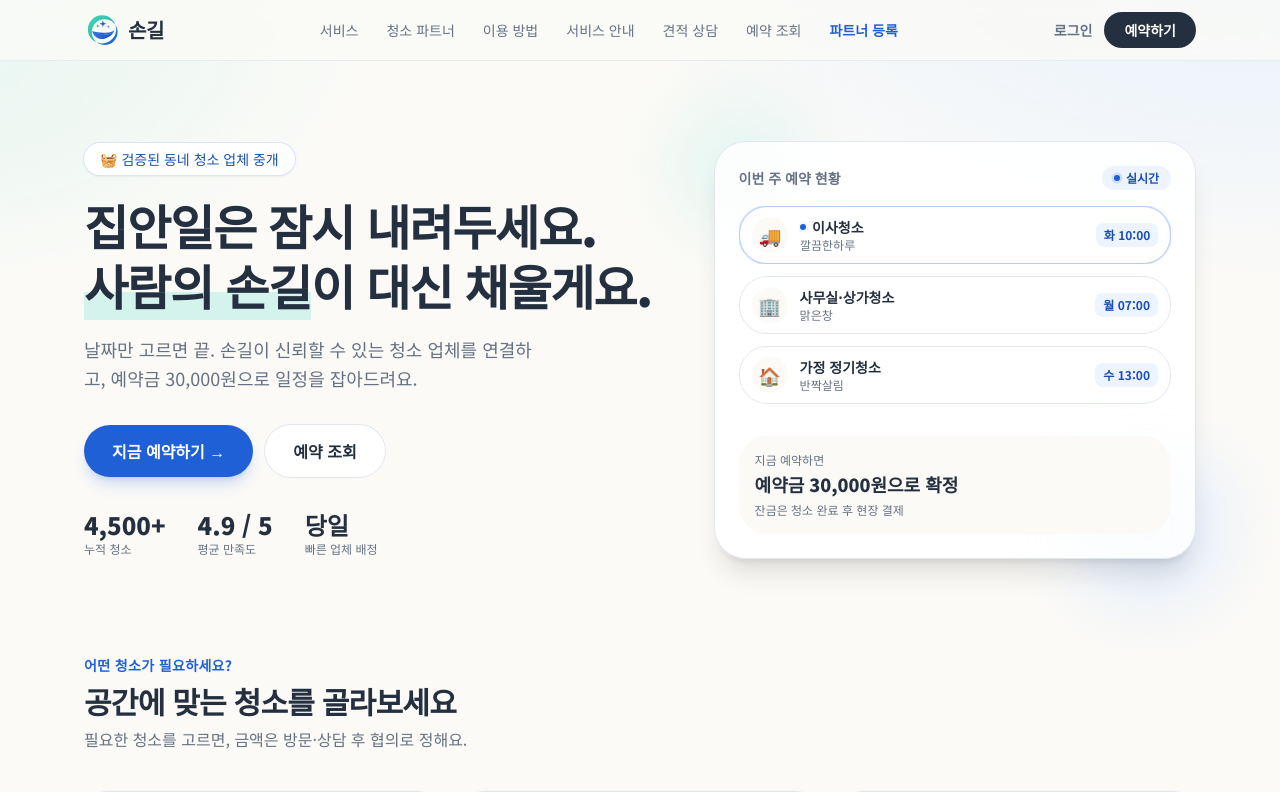
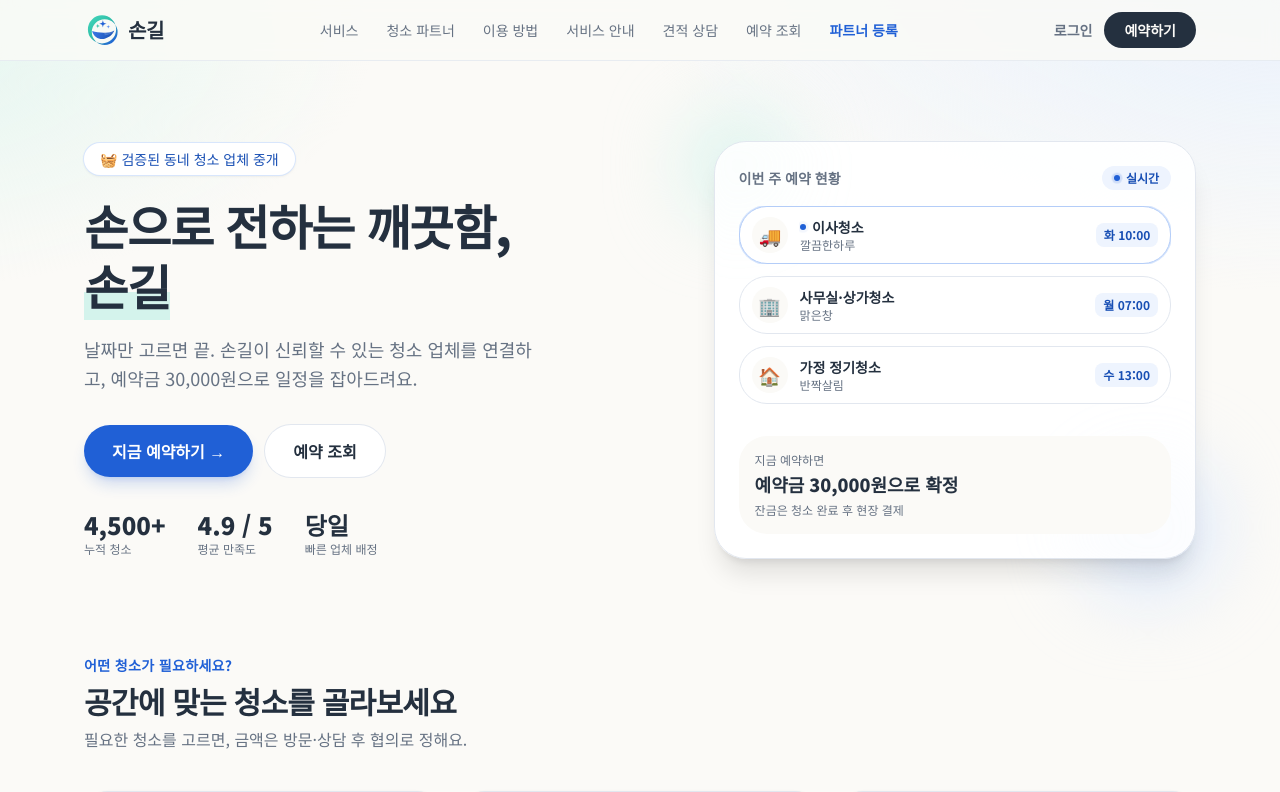
Before and after one commit to Jinanalyst/cleaningserviceKorea, a Next.js app: page / in a window 1280 px wide. Shown: the top 792 px of the page. Built offline with nearby package versions, Linux system fonts and the light colour scheme; no server answers.

Commit message:
content: 메인 히어로 제목을 '손으로 전하는 깨끗함, 손길'로 변경

```diff
--- a/src/app/page.tsx
+++ b/src/app/page.tsx
@@ -26,10 +26,9 @@ export default async function Home() {
               🧺 검증된 동네 청소 업체 중개
             </span>
             <h1 className="mt-5 text-4xl font-black leading-tight tracking-tight text-ink sm:text-5xl">
-              집안일은 잠시 내려두세요.
+              손으로 전하는 깨끗함,
               <br />
-              <span className="hand-underline">사람의 손길</span>이
-              <br className="sm:hidden" /> 대신 채울게요.
+              <span className="hand-underline">손길</span>
             </h1>
             <p className="mt-5 max-w-md text-lg leading-relaxed text-ink-soft">
               날짜만 고르면 끝. 손길이 신뢰할 수 있는 청소 업체를 연결하고,
```
